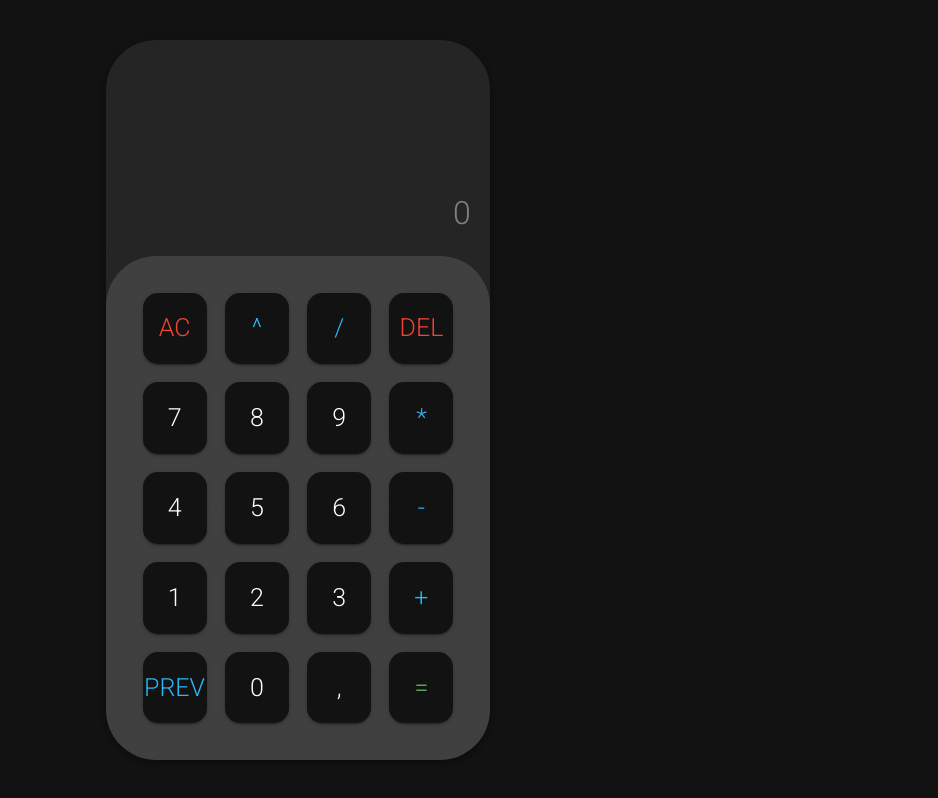
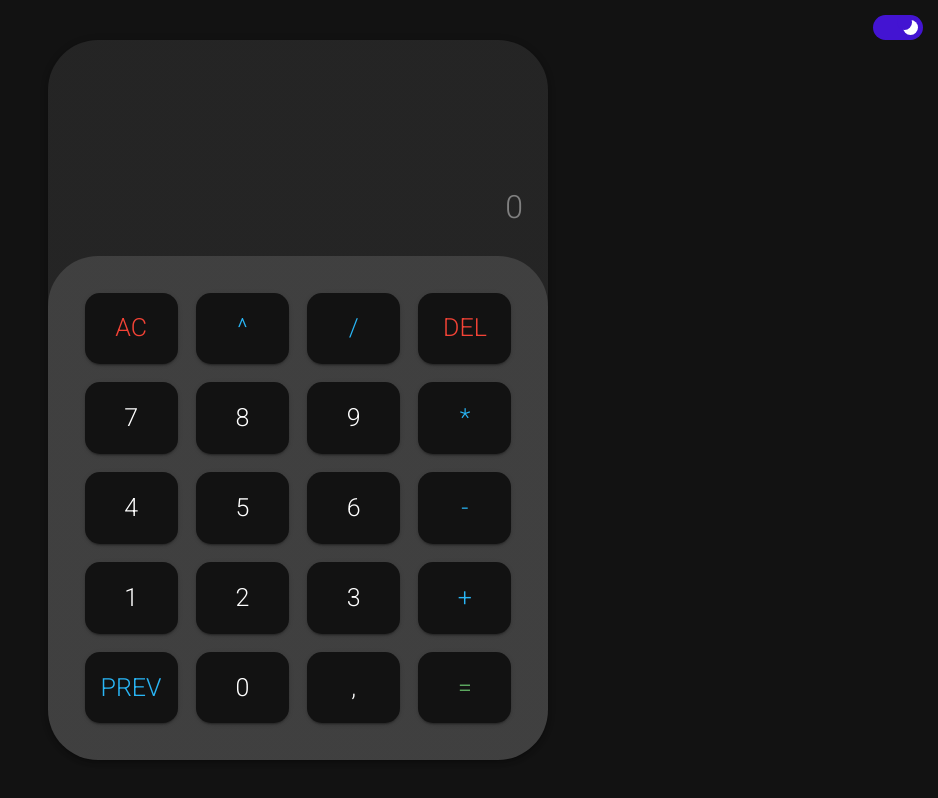
Before and after one commit to LeChatErrant/technical-test-react, a Next.js app: page / in a window 1280 px wide. Shown: the whole page, without its empty margins (342-1280 px from the left). Built offline with nearby package versions, Linux system fonts and the light colour scheme.

Commit message:
feat: dark mode

```diff
--- a/src/components/Calculator/index.tsx
+++ b/src/components/Calculator/index.tsx
@@ -13,7 +13,7 @@ import Keyboard from '@components/Keyboard'
 export default function Calculator() {
   const theme = useTheme()
   const [result, setResult] = useState('0')
-  const [input, setInput] = useState('')
+  const [input, setInput] = useState(' ')
 
   const [previous, setPrevious] = useState('')
 
@@ -38,7 +38,7 @@ export default function Calculator() {
   }
 
   function clear() {
-    setInput('')
+    setInput(' ')
     setResult('0')
   }
 
--- a/src/components/Calculator/styles.tsx
+++ b/src/components/Calculator/styles.tsx
@@ -4,6 +4,7 @@ import styled from 'styled-components'
 export const CalculatorContainer = styled(Paper)`
   height: 90%;
   width: 30%;
+  min-width: 500px;
   border-radius: 50px !important;
   display: flex;
   flex-direction: column;
--- /dev/null
+++ b/src/components/DarkModeSwitch/index.tsx
@@ -0,0 +1,30 @@
+import { useState } from 'react'
+
+import { DarkModeSwitchProps } from '@components/DarkModeSwitch/props'
+
+import {
+  BaseContainer,
+  CustomToggle,
+  InvisibleInput,
+  ToggleContainer,
+} from './styles'
+
+export default function DarkModeSwitch(props: DarkModeSwitchProps) {
+  const [checked, setChecked] = useState(props.checked)
+
+  return (
+    <BaseContainer {...props}>
+      <InvisibleInput
+        type="checkbox"
+        checked={checked}
+        onChange={async () => {
+          setChecked(!checked)
+          props.onSwitch(!checked)
+        }}
+      />
+      <ToggleContainer>
+        <CustomToggle />
+      </ToggleContainer>
+    </BaseContainer>
+  )
+}
--- /dev/null
+++ b/src/components/DarkModeSwitch/props.tsx
@@ -0,0 +1,6 @@
+export interface DarkModeSwitchProps {
+  width: string
+  height: string
+  checked: boolean
+  onSwitch: (val: boolean) => void
+}
--- /dev/null
+++ b/src/components/DarkModeSwitch/styles.tsx
@@ -0,0 +1,106 @@
+import styled from 'styled-components'
+
+import { DarkModeSwitchProps } from '@components/DarkModeSwitch/props'
+
+export const BaseContainer = styled.label<DarkModeSwitchProps>`
+  --width: ${(props) => props.width};
+  --height: ${(props) => props.height};
+  --toggle-internal-padding: 5px;
+  --toggle-radius: calc(var(--height) / 2);
+  --toggle-size: calc(var(--height) - (var(--toggle-internal-padding) * 2));
+
+  --background-color-on: #4314d2;
+  --background-color-off: #62ccff;
+
+  --toggle-color-on: white;
+  --toggle-color-off: #fff89e;
+
+  --transition-speed: 0.2s;
+  --transition-ease: ease-in;
+
+  top: 15px;
+  right: 15px;
+  position: absolute;
+
+  display: block;
+  cursor: pointer;
+  user-select: none;
+  width: var(--width);
+  height: var(--height);
+`
+
+export const ToggleContainer = styled.span`
+  position: absolute;
+  top: 0;
+  left: 0;
+  height: var(--height);
+  width: var(--width);
+  border-radius: var(--toggle-radius);
+  transition: background-color var(--transition-speed) var(--transition-ease);
+`
+
+export const CustomToggle = styled.div`
+  position: absolute;
+  transition: all var(--transition-speed) var(--transition-ease);
+
+  left: var(--toggle-internal-padding);
+  top: var(--toggle-internal-padding);
+  border-radius: var(--toggle-radius);
+  width: var(--toggle-size);
+  height: var(--toggle-size);
+
+  // Occulting filter for the moon
+  &::after {
+    content: '';
+    position: absolute;
+    transition: all var(--transition-speed) var(--transition-ease);
+    z-index: 5;
+
+    border-radius: 50%;
+    width: var(--toggle-size);
+    height: var(--toggle-size);
+    top: calc(var(--toggle-internal-padding) * -1);
+    left: calc(var(--toggle-size) * -0.4);
+
+    background-color: var(--background-color-off);
+    transform: scale(0);
+  }
+`
+
+export const InvisibleInput = styled.input`
+  // Make it invisible ! :D
+  position: absolute;
+  opacity: 0;
+  cursor: pointer;
+  height: 0;
+  width: 0;
+
+  &:not(:checked) ~ ${ToggleContainer} {
+    background-color: var(--background-color-off);
+
+    > ${CustomToggle} {
+      background-color: var(--toggle-color-off);
+    }
+
+    &::after {
+      transform: scale(0);
+      background-color: var(--background-color-off);
+    }
+  }
+
+  &:checked ~ ${ToggleContainer} {
+    background-color: var(--background-color-on);
+
+    > ${CustomToggle} {
+      background-color: var(--toggle-color-on);
+      left: calc(
+        var(--width) - var(--toggle-size) - var(--toggle-internal-padding)
+      );
+
+      &::after {
+        transform: scale(1);
+        background-color: var(--background-color-on);
+      }
+    }
+  }
+`
--- a/src/components/Header/index.tsx
+++ b/src/components/Header/index.tsx
@@ -1,3 +1,15 @@
-export default function Header() {
-  return <header></header>
+import DarkModeSwitch from '@components/DarkModeSwitch'
+import { HeaderProps } from '@components/Header/props'
+
+export default function Header(props: HeaderProps) {
+  return (
+    <header>
+      <DarkModeSwitch
+        width="50px"
+        height="25px"
+        checked={props.dark}
+        onSwitch={props.toggleDarkTheme}
+      />
+    </header>
+  )
 }
--- /dev/null
+++ b/src/components/Header/props.tsx
@@ -0,0 +1,4 @@
+export interface HeaderProps {
+  dark: boolean
+  toggleDarkTheme: () => void
+}
--- a/src/components/Layout/index.tsx
+++ b/src/components/Layout/index.tsx
@@ -3,11 +3,16 @@ import { ReactNode } from 'react'
 import Body from '@components/Body'
 import Footer from '@components/Footer'
 import Header from '@components/Header'
+import { LayoutProps } from '@components/Layout/props'
 
-export default function Layout({ children }: { children: ReactNode }) {
+export default function Layout({
+  children,
+  dark,
+  toggleDarkTheme,
+}: { children: ReactNode } & LayoutProps) {
   return (
     <>
-      <Header />
+      <Header dark={dark} toggleDarkTheme={toggleDarkTheme} />
       <Body>{children}</Body>
       <Footer />
     </>
--- /dev/null
+++ b/src/components/Layout/props.tsx
@@ -0,0 +1,4 @@
+export interface LayoutProps {
+  dark: boolean
+  toggleDarkTheme: () => void
+}
--- /dev/null
+++ b/src/hooks/useDarkMode.ts
@@ -0,0 +1,13 @@
+import { useState } from 'react'
+
+export default function useDarkMode(defaultValue: boolean) {
+  const [dark, setDark] = useState(defaultValue)
+
+  function saveMode(dark: boolean) {
+    setDark(dark)
+  }
+
+  const toggleDarkTheme = () => saveMode(!dark)
+
+  return { dark, toggleDarkTheme }
+}
--- a/src/pages/_app.tsx
+++ b/src/pages/_app.tsx
@@ -4,9 +4,13 @@ import Head from 'next/head'
 import { ThemeProvider } from 'styled-components'
 
 import Layout from '@components/Layout'
-import theme from '@utils/theme'
+import useDarkMode from '@hooks/useDarkMode'
+import { GlobalStyles, createGlobalTheme } from '@utils/theme'
 
 export default function MyApp({ Component, pageProps }: AppProps) {
+  const { dark, toggleDarkTheme } = useDarkMode(true)
+  const theme = createGlobalTheme(dark)
+
   return (
     <>
       <Head>
@@ -14,8 +18,9 @@ export default function MyApp({ Component, pageProps }: AppProps) {
       </Head>
       <MuiThemeProvider theme={theme}>
         <CssBaseline />
+        <GlobalStyles />
         <ThemeProvider theme={theme}>
-          <Layout>
+          <Layout dark={dark} toggleDarkTheme={toggleDarkTheme}>
             <Component {...pageProps} />
           </Layout>
         </ThemeProvider>
--- a/src/utils/theme.tsx
+++ b/src/utils/theme.tsx
@@ -1,13 +1,20 @@
 import { createTheme } from '@mui/material'
+import { createGlobalStyle } from 'styled-components'
 
-const theme = createTheme({
+export function createGlobalTheme(dark: boolean) {
+  return createTheme({
     palette: {
-    mode: 'dark',
+      mode: dark ? 'dark' : 'light',
     },
     typography: {
       fontFamily: 'Roboto',
       fontSize: 16,
     },
   })
+}
 
-export default theme
+export const GlobalStyles = createGlobalStyle`
+  * {
+    transition: color,background-color 0.2s linear !important;
+  }
+`
```
Lines whose indentation alone changed are shown as unchanged.
